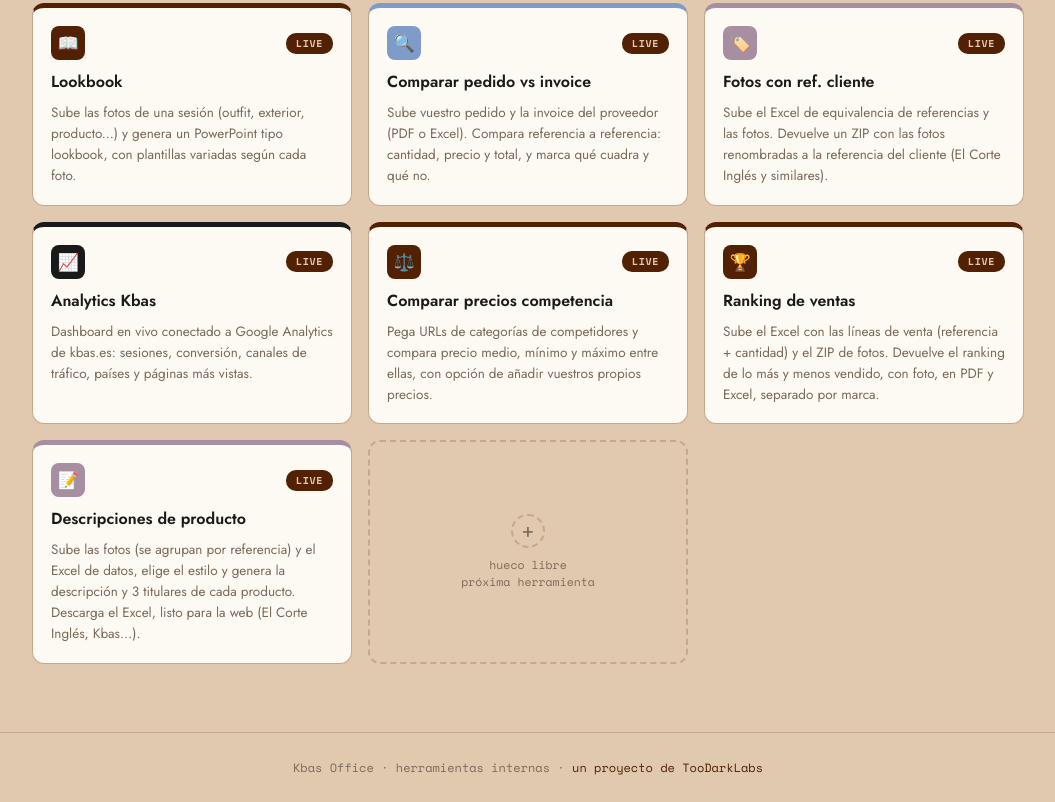
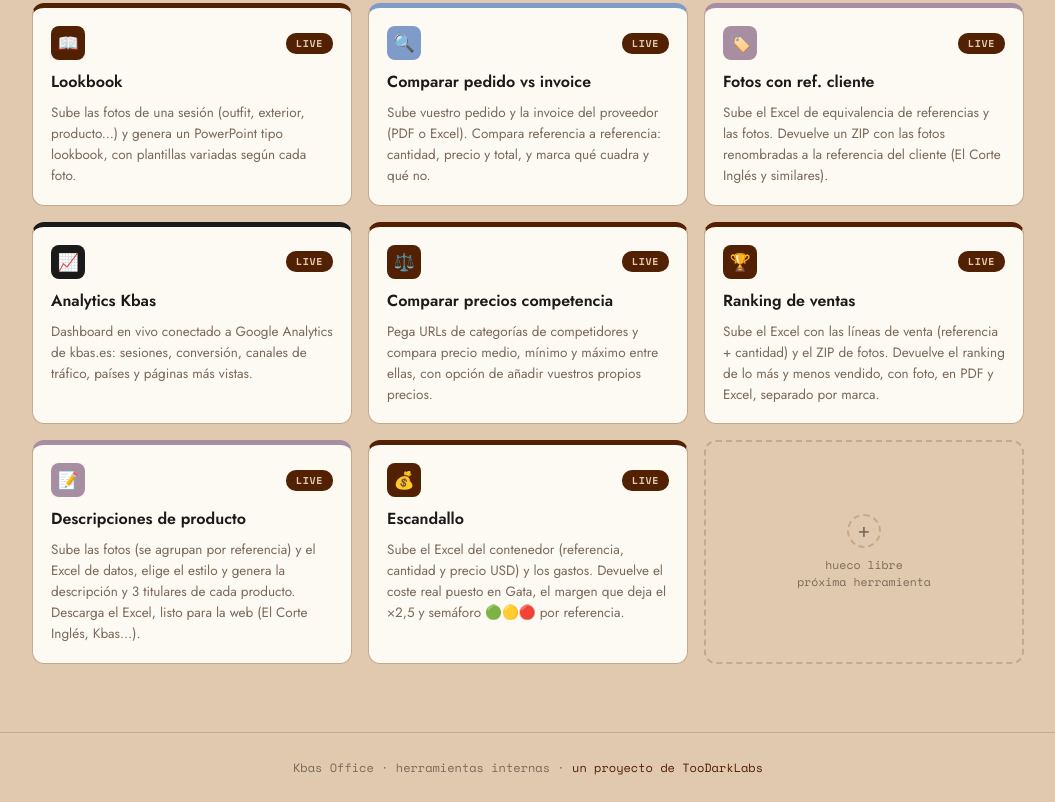
Before and after one commit to toodarktoplay/kbas-portal, a plain HTML site: page index.html in a window 1280 px wide. Shown: the part 1178-1980 px from the top of the page, without its empty margins (112-1167 px from the left). Drawn offline with nearby package versions, Linux system fonts and the light colour scheme; a script that the page names is missing.

Commit message:
Add files via upload

```diff
--- a/index.html
+++ b/index.html
@@ -315,6 +315,15 @@
       <p>Sube las fotos (se agrupan por referencia) y el Excel de datos, elige el estilo y genera la descripción y 3 titulares de cada producto. Descarga el Excel, listo para la web (El Corte Inglés, Kbas…).</p>
     </a>
 
+    <a class="tarjeta" style="--acento:var(--chocolate)" target="_blank" rel="noopener" href="https://kbas-escandallo.streamlit.app/">
+      <div class="tarjeta-cab">
+        <div class="icono" aria-hidden="true">💰</div>
+        <span class="badge">LIVE</span>
+      </div>
+      <h3>Escandallo</h3>
+      <p>Sube el Excel del contenedor (referencia, cantidad y precio USD) y los gastos. Devuelve el coste real puesto en Gata, el margen que deja el ×2,5 y semáforo 🟢🟡🔴 por referencia.</p>
+    </a>
+
     <div class="hueco" aria-label="Hueco libre para una próxima herramienta">
       <div class="mas" aria-hidden="true">+</div>
       <p>hueco libre<br>próxima herramienta</p>
```
